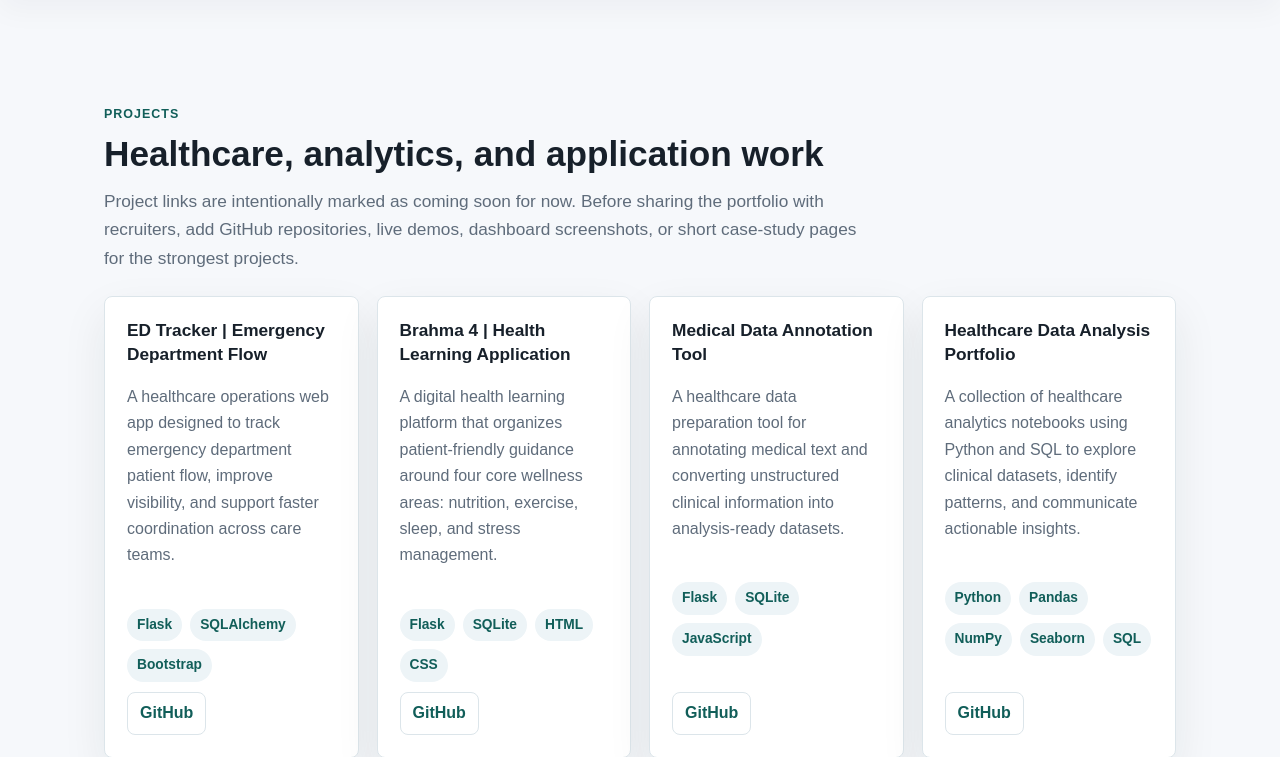
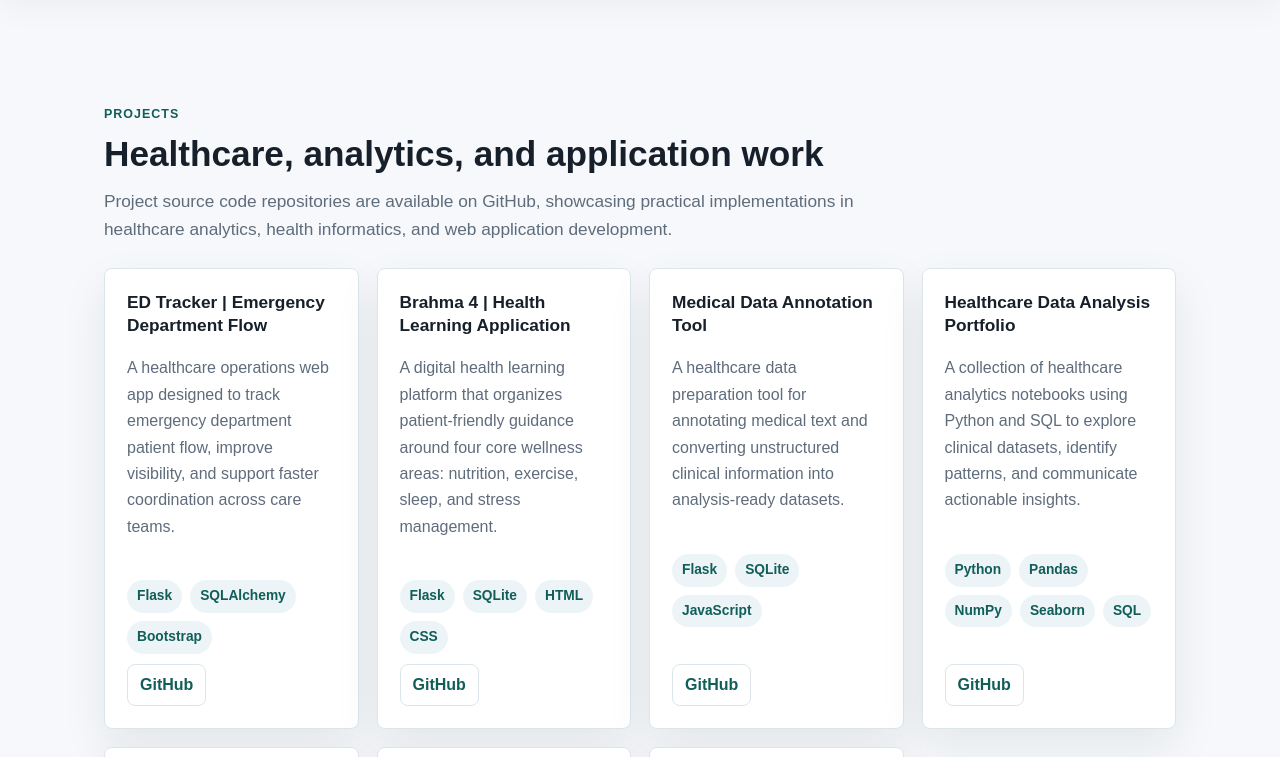
Before and after one commit to pavankalyan0180-creator/pavan-s-portpholio, a Flask app: page /projects in a window 1280 px wide. Shown: the part 71-828 px from the top of the page. Run offline with Flask 3, Linux system fonts and the light colour scheme.

Commit message:
fixed contact route and project description

```diff
--- a/templates/projects.html
+++ b/templates/projects.html
@@ -51,7 +51,7 @@
         <p class="eyebrow">Projects</p>
         <h2>Healthcare, analytics, and application work</h2>
         <p class="lead">
-            Project links are intentionally marked as coming soon for now. Before sharing the portfolio with recruiters, add GitHub repositories, live demos, dashboard screenshots, or short case-study pages for the strongest projects.
+            Project source code repositories are available on GitHub, showcasing practical implementations in healthcare analytics, health informatics, and web application development.
         </p>
     </div>
 
```
